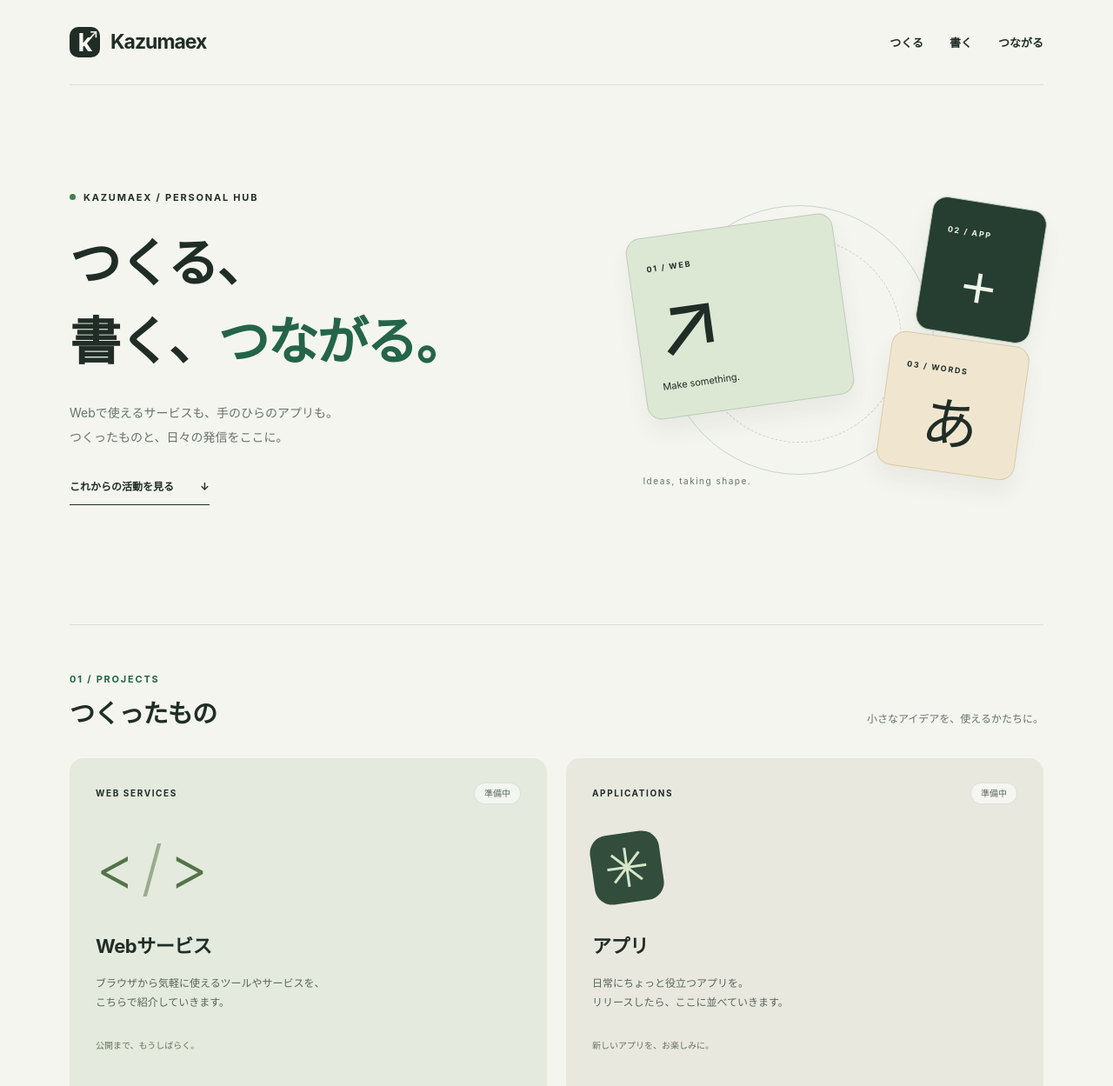
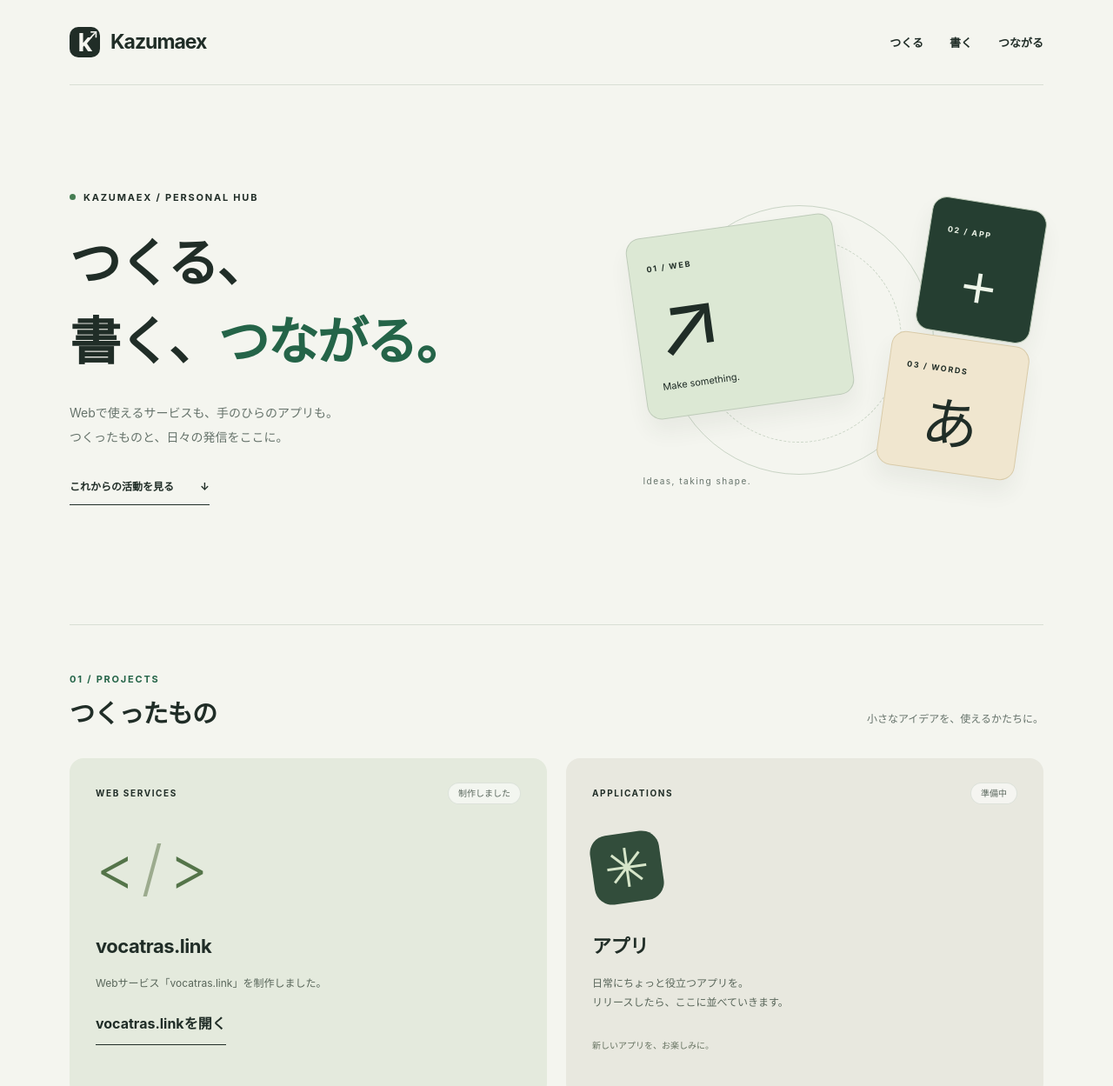
Before and after one commit to kazmambow/kazumaex-site, a plain HTML site: page index.html in a window 1280 px wide. Shown: the top 1249 px of the page at 87% size. Drawn offline with Linux system fonts and the light colour scheme.

Commit message:
Add vocatras.link to Kazumaex web services

```diff
--- a/index.html
+++ b/index.html
@@ -25,8 +25,7 @@
     <section id="projects" class="section">
       <div class="section-head"><div><p class="eyebrow">01 / PROJECTS</p><h2>つくったもの</h2></div><p>小さなアイデアを、使えるかたちに。</p></div>
       <div class="project-grid">
-        <!-- 公開時は、このarticleを実際のURLへのa要素に置き換え、タイトルと説明を更新します。 -->
-        <article class="project-card web"><div class="card-top"><span class="category">WEB SERVICES</span><span class="status">準備中</span></div><div class="project-symbol" aria-hidden="true"><span>&lt;</span><span>/</span><span>&gt;</span></div><div class="card-bottom"><h3>Webサービス</h3><p>ブラウザから気軽に使えるツールやサービスを、<br class="desktop-break">こちらで紹介していきます。</p><span class="coming">公開まで、もうしばらく。</span></div></article>
+        <article class="project-card web"><div class="card-top"><span class="category">WEB SERVICES</span><span class="status">制作しました</span></div><div class="project-symbol" aria-hidden="true"><span>&lt;</span><span>/</span><span>&gt;</span></div><div class="card-bottom"><h3>vocatras.link</h3><p>Webサービス「vocatras.link」を制作しました。</p><a class="explore" href="https://vocatras.link/" style="font-size:16px">vocatras.linkを開く</a></div></article>
         <article class="project-card app"><div class="card-top"><span class="category">APPLICATIONS</span><span class="status">準備中</span></div><div class="app-symbol" aria-hidden="true"><span>✳</span></div><div class="card-bottom"><h3>アプリ</h3><p>日常にちょっと役立つアプリを。<br class="desktop-break">リリースしたら、ここに並べていきます。</p><span class="coming">新しいアプリを、お楽しみに。</span></div></article>
       </div>
     </section>
```
